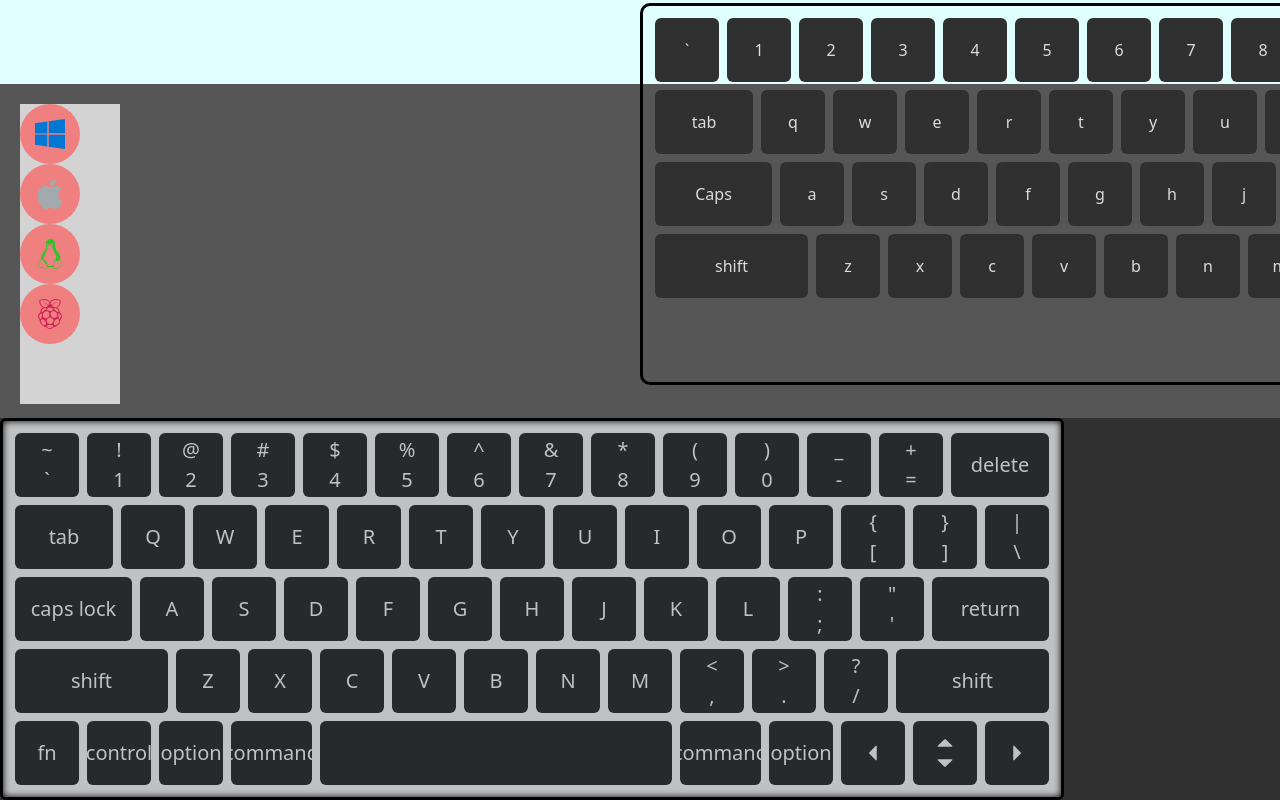
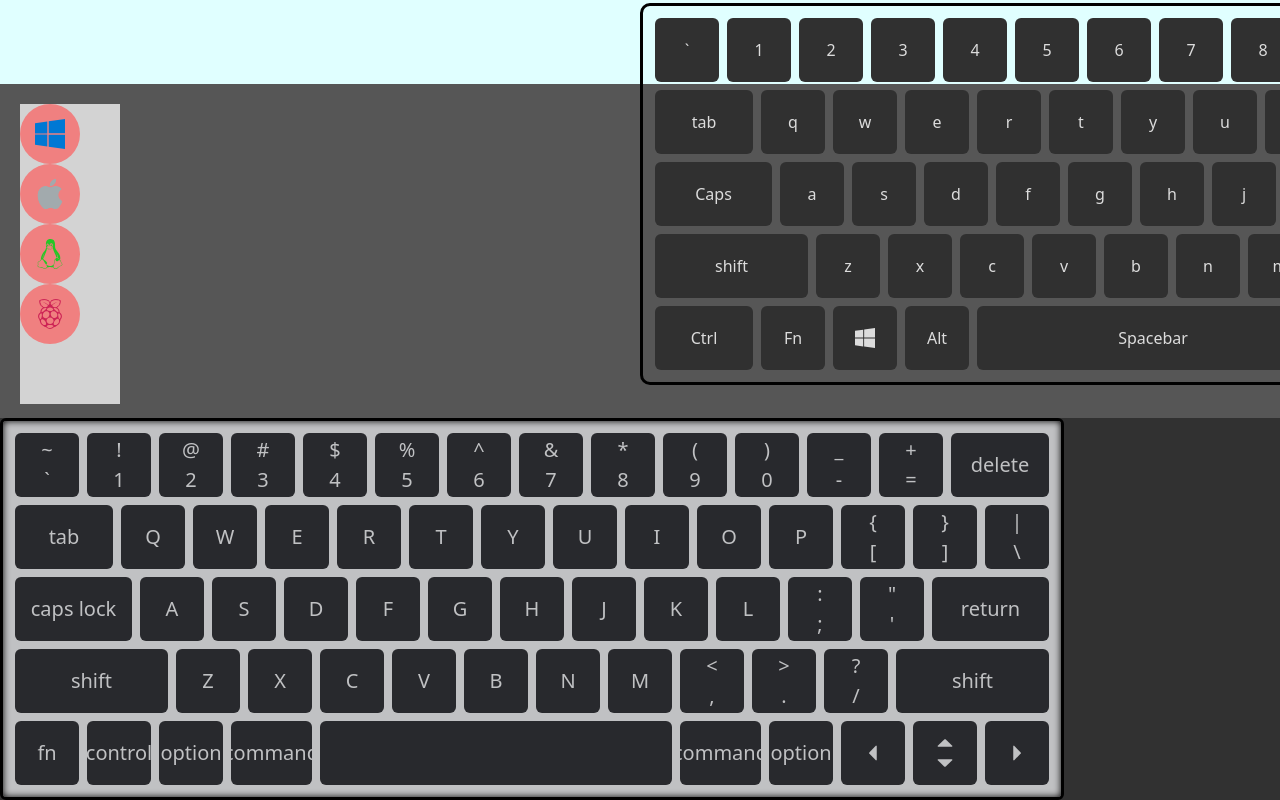
Before and after one commit to Hasuzawa/virtual-keyboard, a React (Create React App) app: page / in a window 1280 px wide. Shown: the top 800 px of the page. Built offline with nearby package versions, Linux system fonts and the light colour scheme.

Commit message:
windows keyboard almost finished

```diff
--- a/src/component/KeyCap.tsx
+++ b/src/component/KeyCap.tsx
@@ -8,12 +8,18 @@ import {
 	selectDisplayUpperCase,
 } from "../store/keyboardSlice"
 
+type VerticalPlacement = "top" | "center" | "bottom"
+type HorizontalPlacement = "left" | "center" | "right"
+
+type Placement = `${VerticalPlacement}-${HorizontalPlacement}`
+
 interface KeyCapProps extends StyledComponent {
-	lowerCase: string
+	lowerCase: string | React.ReactNode
 	upperCase: string
 	width?: number
 	// onClick: Function
 	// onEnter: Function
+	placement?: Placement
 }
 
 const RawKeyCap = (props: KeyCapProps) => {
@@ -26,7 +32,7 @@ const RawKeyCap = (props: KeyCapProps) => {
 	return (
 		<motion.button
 			className={className}
-			onClick={() => handleActive(lowerCase)}
+			// onClick={() => handleActive(lowerCase)}
 		>
 			{displayUpperCase ? upperCase : lowerCase}
 		</motion.button>
@@ -38,8 +44,8 @@ const KeyCap = styled(RawKeyCap)`
 	height: 64px;
 	font-size: 16px;
 
-	/* display: flex;
-	flex-direction: column;
+	display: flex;
+	/* flex-direction: column;
 	flex-wrap: nowrap; */
 	border-radius: 6px;
 	/* font-size: 20px; */
@@ -49,6 +55,21 @@ const KeyCap = styled(RawKeyCap)`
 	align-items: center; */
 	color: ${(props) => props.theme.keyCapColor};
 	background-color: ${(props) => props.theme.keyCapBackgroundColor};
+	${(props) => {
+		switch (props.placement) {
+			default:
+			case "center-center":
+				return css`
+					justify-content: center;
+					align-items: center;
+				`
+		}
+	}}
+`
+
+export const HalfKeyCap = styled(KeyCap)`
+	height: 32px;
+	align-self: end;
 `
 
 export default KeyCap
--- a/src/component/Keyboard.tsx
+++ b/src/component/Keyboard.tsx
@@ -2,10 +2,18 @@ import styled, { ThemeProvider } from "styled-components"
 import { StyledComponent } from "../type"
 import { motion } from "framer-motion"
 import { forwardRef } from "react"
-import KeyCap from "./KeyCap"
+import KeyCap, { HalfKeyCap } from "./KeyCap"
 import { selectedTheme } from "../theme/theme"
 import { useAppDispatch, useAppSelector } from "../store/useStore"
 import { selectOS } from "../store/keyboardSlice"
+import { BsWindows, BsCommand } from "react-icons/bs"
+import { SiRaspberrypi } from "react-icons/si"
+import {
+	MdArrowLeft,
+	MdArrowDropUp,
+	MdArrowDropDown,
+	MdArrowRight,
+} from "react-icons/md"
 
 interface KeyboardProps extends StyledComponent {}
 
@@ -14,10 +22,83 @@ enum KeyWidth {
 	TAB_DEL = 98,
 	CAP_RETURN = 117,
 	SHIFT = 153,
+	SPACEBAR = 352,
+}
+
+const iconParams = {
+	size: 20,
+}
+const arrowIconParams = {
+	size: 30,
 }
 
 const RawKeyboard = forwardRef<HTMLDivElement, KeyboardProps>((props, ref) => {
 	const os = useAppSelector(selectOS)
+
+	const getBottomRow = () => {
+		switch (os) {
+			case "windows":
+				return (
+					<>
+						<KeyCap
+							lowerCase="Ctrl"
+							upperCase=""
+							width={KeyWidth.TAB_DEL}
+						/>
+						<KeyCap lowerCase="Fn" upperCase="" />
+						<KeyCap
+							lowerCase={<BsWindows {...iconParams} />}
+							upperCase=""
+						/>
+						<KeyCap lowerCase="Alt" upperCase="" />
+						<KeyCap
+							lowerCase="Spacebar"
+							upperCase=""
+							width={KeyWidth.SPACEBAR}
+						/>
+						<KeyCap lowerCase="Alt" upperCase="" />
+						<KeyCap lowerCase="Icon" upperCase="" />
+						<KeyCap
+							lowerCase={<MdArrowLeft {...arrowIconParams} />}
+							upperCase=""
+						/>
+						<div>
+							<HalfKeyCap
+								lowerCase={
+									<MdArrowDropUp {...arrowIconParams} />
+								}
+								upperCase=""
+							/>
+							<HalfKeyCap
+								lowerCase={
+									<MdArrowDropDown {...arrowIconParams} />
+								}
+								upperCase=""
+							/>
+						</div>
+						<KeyCap
+							lowerCase={<MdArrowRight {...arrowIconParams} />}
+							upperCase=""
+						/>
+					</>
+				)
+			case "mac":
+				return (
+					<>
+						<KeyCap lowerCase="fn" upperCase="" />
+						<KeyCap lowerCase="control" upperCase="" />
+						<KeyCap lowerCase="option" upperCase="" />
+						<KeyCap lowerCase="command" upperCase="" />
+						<KeyCap lowerCase="Spacebar" upperCase="" />
+						<KeyCap lowerCase="command" upperCase="" />
+						<KeyCap lowerCase="option" upperCase="" />
+						<KeyCap lowerCase="ArrowLeft" upperCase="" />
+						<KeyCap lowerCase="UpDown" upperCase="" />
+						<KeyCap lowerCase="ArrowRight" upperCase="" />
+					</>
+				)
+		}
+	}
 
 	return (
 		<ThemeProvider theme={selectedTheme(os)}>
@@ -108,6 +189,7 @@ const RawKeyboard = forwardRef<HTMLDivElement, KeyboardProps>((props, ref) => {
 					upperCase="shift"
 					width={KeyWidth.SHIFT}
 				/>
+				{getBottomRow()}
 			</motion.div>
 		</ThemeProvider>
 	)
```
